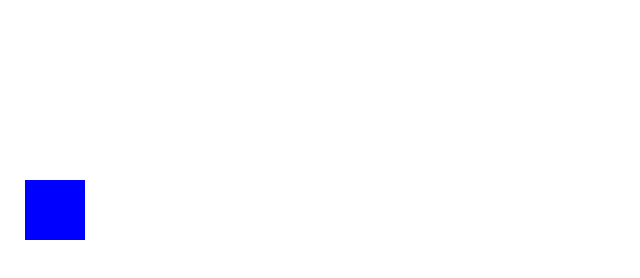
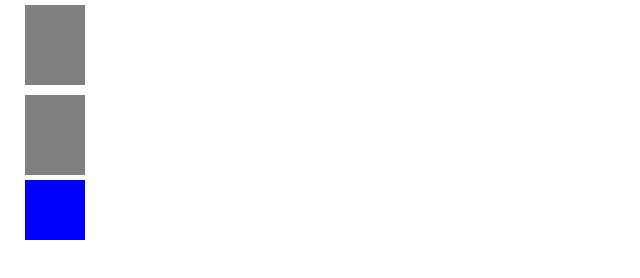
Before and after one commit to rgmufccsukngv/rgmufccsukngv.github.io, a plain HTML site: page Composition II in Red, Blue, and Yellow by Piet Mondriaan.html in a window 1280 px wide. Shown: the whole page, without its empty margins (0-640 px from the left). Drawn offline with Linux system fonts and the light colour scheme.

Commit message:
Update Composition II in Red, Blue, and Yellow by Piet Mondriaan.html

```diff
--- a/Composition II in Red, Blue, and Yellow by Piet Mondriaan.html
+++ b/Composition II in Red, Blue, and Yellow by Piet Mondriaan.html
@@ -10,7 +10,7 @@
 .toprectangle {
   width: 60px;
   height: 80px;
-  background: white;
+  background: grey;
   position: fixed;
   top: 5px;
   left: 25px;
@@ -18,7 +18,7 @@
 .bottomrectangle {
   width: 60px;
   height: 80px;
-  background: white;
+  background: grey;
   position: fixed;
   top: 95px;
   left: 25px;
```
